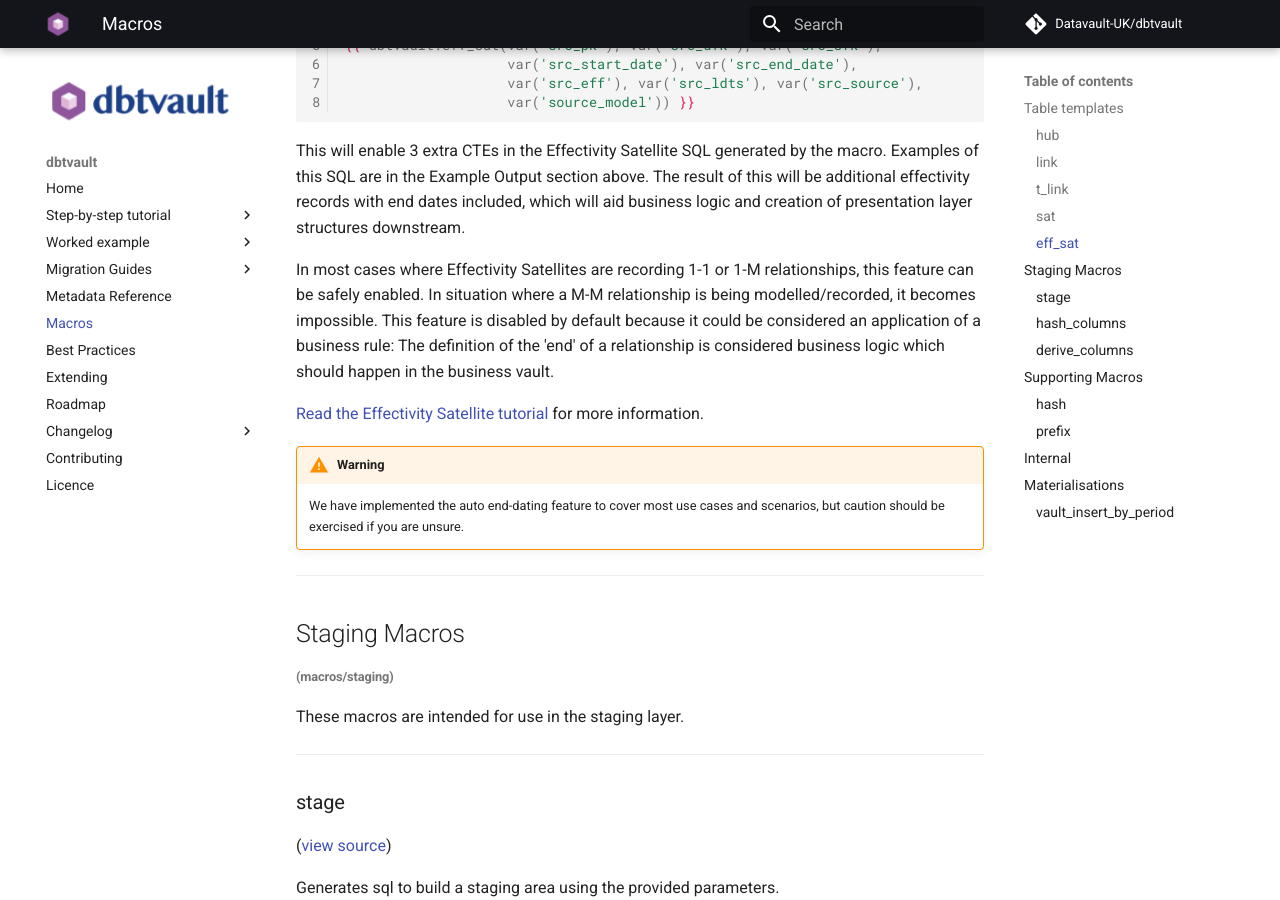
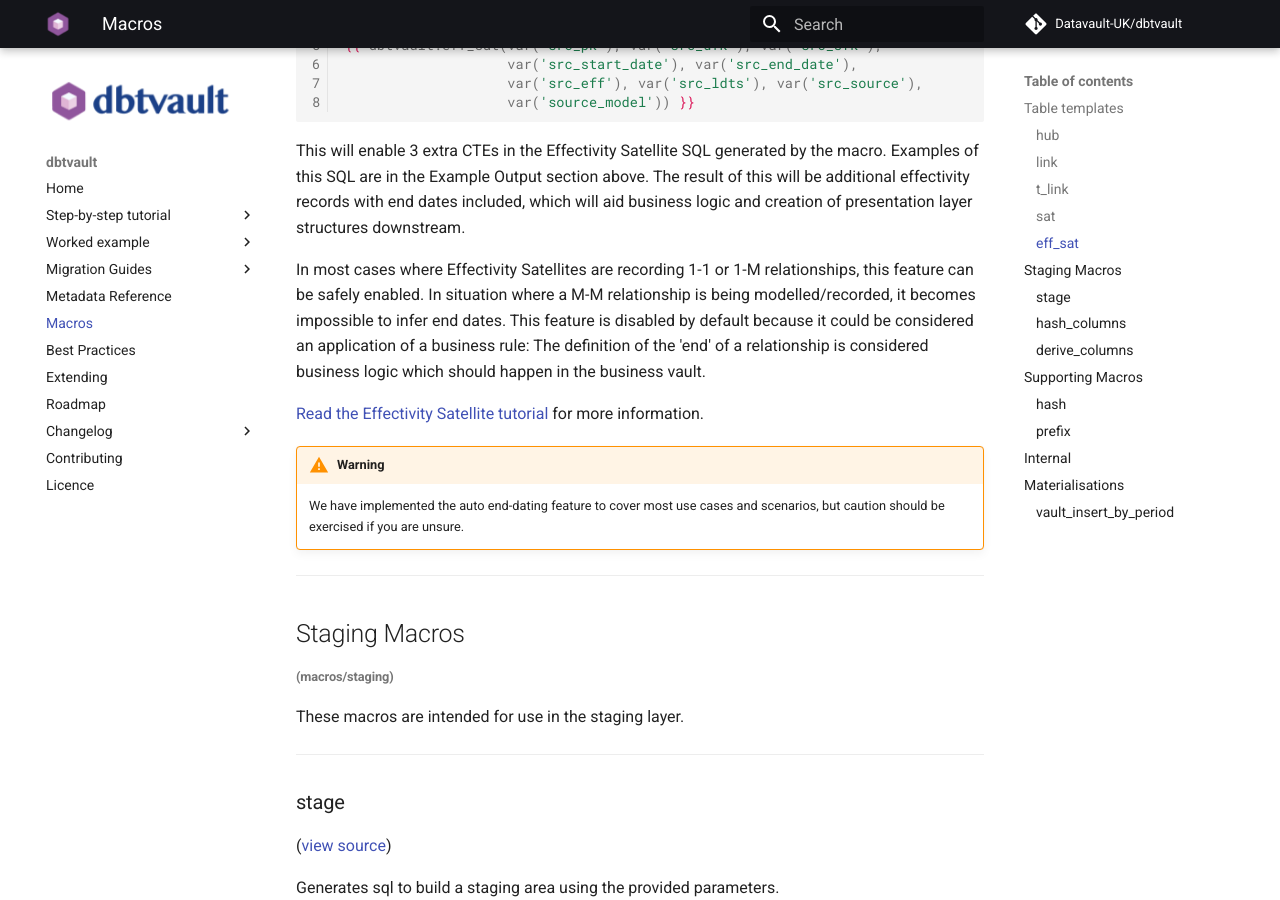
Before and after one commit to Datavault-UK/automate-dv-docs, an MkDocs documentation site: the page built from docs/macros.md, in a window 1280 px wide and 900 px high, scrolled down 7750 px. Built offline with MkDocs 1.6.1 and Material for MkDocs 9.7.7, drawn with Linux system fonts in a browser that asks for light colours; comment, search, counter and statistics services are not loaded.

Commit message:
MInor correction

```diff
--- a/docs/macros.md
+++ b/docs/macros.md
@@ -912,9 +912,9 @@
 will aid business logic and creation of presentation layer structures downstream.
 
 In most cases where Effectivity Satellites are recording 1-1 or 1-M relationships, this feature can be safely enabled.
-In situation where a M-M relationship is being modelled/recorded, it becomes impossible. This feature is disabled by default
-because it could be considered an application of a business rule: The definition of the 'end' of a relationship is considered
-business logic which should happen in the business vault.
+In situation where a M-M relationship is being modelled/recorded, it becomes impossible to infer end dates.
+This feature is disabled by default because it could be considered an application of a business rule:
+The definition of the 'end' of a relationship is considered business logic which should happen in the business vault.
 
 [Read the Effectivity Satellite tutorial](tutorial/tut_eff_satellites.md) for more information.
 
```
